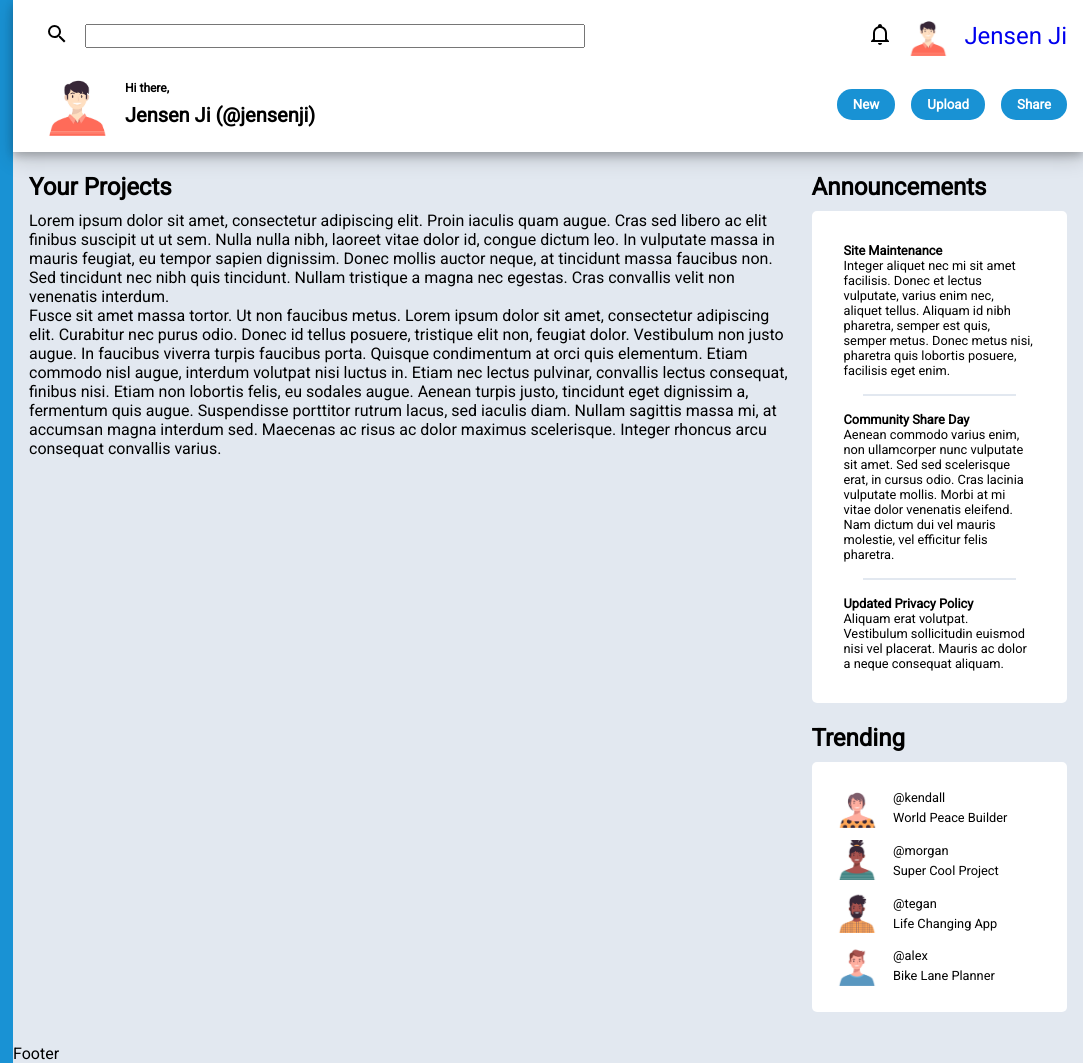
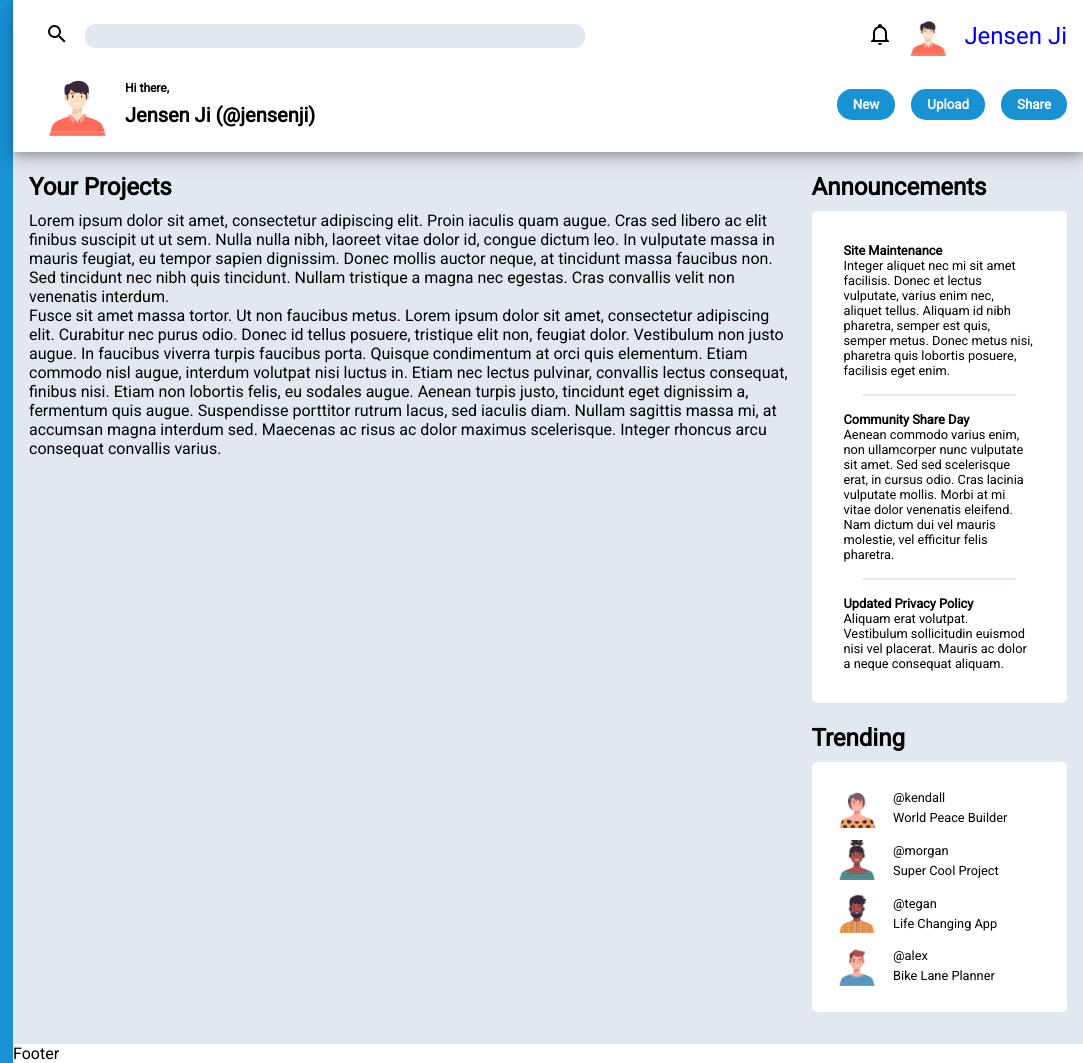
Before and after one commit to PlywoodPallet/admin-dashboard, a plain HTML site: page index.html in a window 1280 px wide. Shown: the full height of the page, 197-1280 px from the left. Drawn offline with Linux system fonts and the light colour scheme.

Commit message:
Style the input searchbox

```diff
--- a/css/style.css
+++ b/css/style.css
@@ -128,6 +128,11 @@ h2 {
 #search-box {
     width: 500px;
     height: 1.5rem;
+    padding: 2px 10px;
+    border: 0;
+    outline: 0;
+    border-radius: 10px;
+    background: var(--light-gray);
 }
 
 #notification-settings-container {
@@ -317,5 +322,5 @@ h2 {
 
 #footer {
     grid-area: footer;
-    background-color: var(--light-gray);
+    background-color: white;
 }
```
